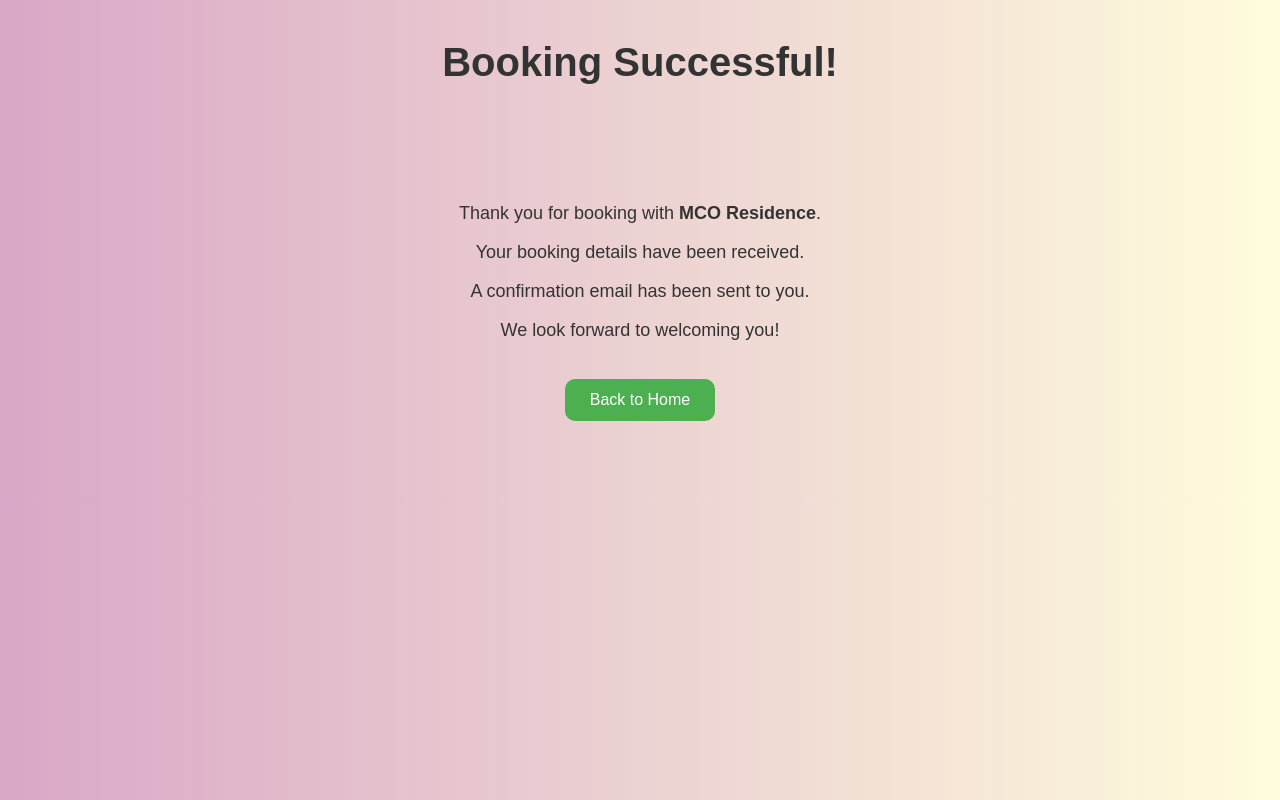
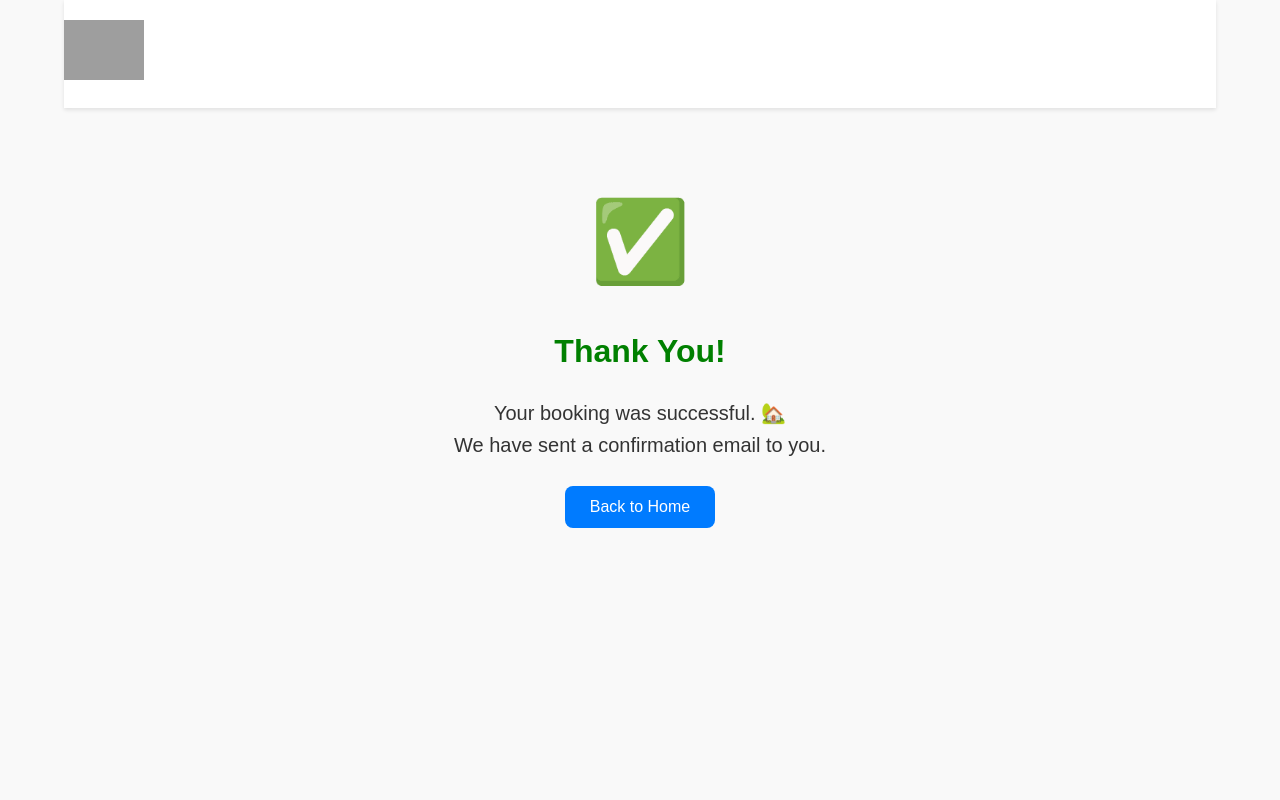
Before and after one commit to TtBuoyPta97/MCO-RESIDENCE, a Flask app: page /success in a window 1280 px wide. Run offline with Flask 3, Linux system fonts and the light colour scheme; grey boxes are pictures that could not be loaded.

Commit message:
Update success.html

```diff
--- a/templates/success.html
+++ b/templates/success.html
@@ -2,27 +2,33 @@
 <html lang="en">
 <head>
     <meta charset="UTF-8">
-    <title>Booking Successful - MCO Residence</title>
-    <link rel="stylesheet" href="{{ url_for('static', filename='css/style.css') }}">
+    <meta name="viewport" content="width=device-width, initial-scale=1.0">
+    <title>Booking Successful</title>
+    <link rel="stylesheet" href="{{ url_for('static', filename='css/styleii.css') }}">
+    <style>
+        .success-icon {
+            font-size: 80px;
+            color: green;
+            margin-bottom: 20px;
+        }
+    </style>
 </head>
 <body>
 
-    <header style="text-align: center; margin-top: 20px;">
-        <h1>Booking Successful!</h1>
-    </header>
+<header class="container">
+    <img src="{{ url_for('static', filename='mco landscape.jpeg') }}" alt="MCO Residence Logo">
+</header>
 
-    <section style="max-width: 600px; margin: 40px auto; text-align: center; font-size: 18px;">
-        <p>Thank you for booking with <strong>MCO Residence</strong>.</p>
-        <p>Your booking details have been received.</p>
-        <p>A confirmation email has been sent to you.</p>
-        <p>We look forward to welcoming you!</p>
-
-        <a href="{{ url_for('index') }}">
-            <button style="padding: 12px 25px; margin-top: 20px; background-color: #4CAF50; color: white; border: none; border-radius: 10px; font-size: 16px;">
-                Back to Home
-            </button>
-        </a>
-    </section>
+<section class="container success">
+    <div class="success-icon">✅</div>
+    <h1>Thank You!</h1>
+    <p>Your booking was successful. 🏡</p>
+    <p>We have sent a confirmation email to you.</p>
+    <br>
+    <a href="{{ url_for('index') }}">
+        <button>Back to Home</button>
+    </a>
+</section>
 
 </body>
 </html>
```
